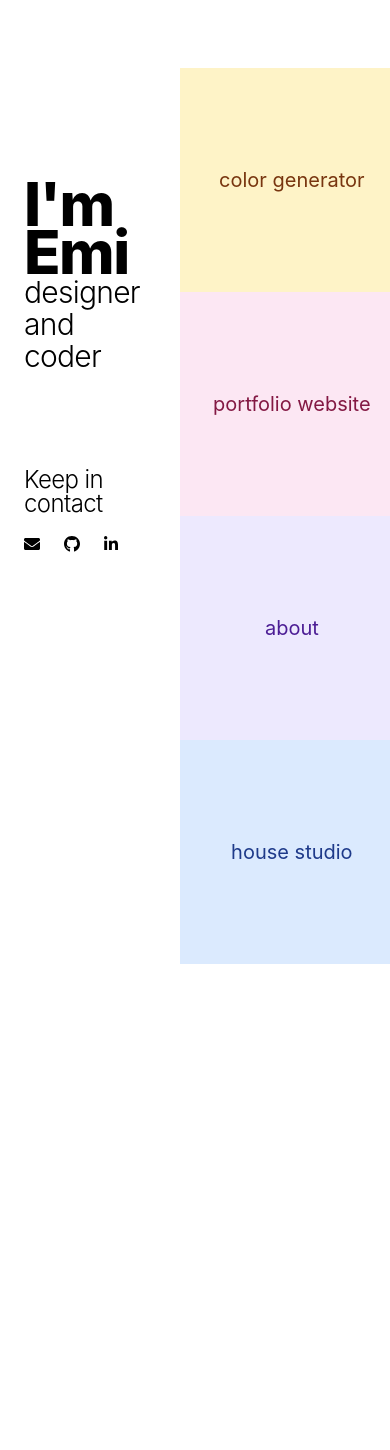
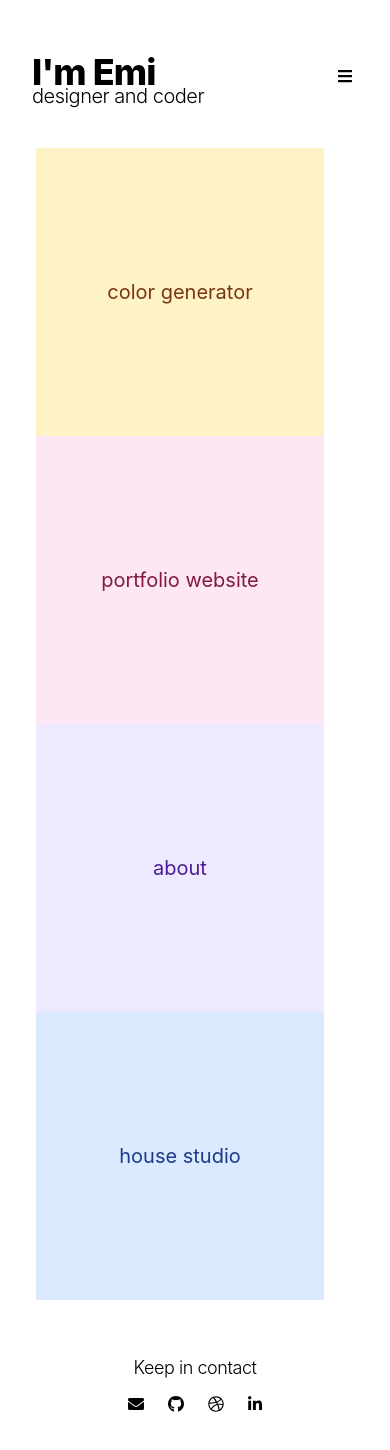
Before and after one commit to e-cmt/emi-codes, a Next.js app: page / in a window 390 px wide. Shown: the top 1450 px of the page. Before the commit the page ends 1016 px from the top, so only its background shows below. Built offline with nearby package versions, Linux system fonts and the light colour scheme.

Commit message:
Mobile menu, mobile layout update

```diff
--- a/components/layout.js
+++ b/components/layout.js
@@ -2,15 +2,24 @@ import Head from "next/head";
 import styles from "./layout.module.css";
 import Image from "next/image";
 import Link from "next/link";
+import React, { useState, useEffect, useRef } from "react";
 import { FontAwesomeIcon } from "@fortawesome/react-fontawesome";
-import { faEnvelope } from "@fortawesome/free-solid-svg-icons";
-import { faGithub, faLinkedinIn } from "@fortawesome/free-brands-svg-icons";
+import { faBars, faEnvelope } from "@fortawesome/free-solid-svg-icons";
+import {
+  faDribbble,
+  faGithub,
+  faLinkedinIn,
+} from "@fortawesome/free-brands-svg-icons";
 
 const name = "I'm Emi";
 const lead = "designer and coder";
 export const siteTitle = "Emi's Portfolio";
 
 export default function Layout({ children }) {
+  const dropdownRef = useRef(null);
+  const [isActive, setIsActive] = useState(false);
+  const onClick = () => setIsActive(!isActive);
+
   return (
     <div className={styles.container}>
       <Head>
@@ -19,6 +28,87 @@ export default function Layout({ children }) {
         <meta property="og:image" content={`/favicon.png`} />
         <meta name="og:title" content={siteTitle} />
       </Head>
+
+      <div className="w-full sm:hidden">
+        <div className="flex flex-row w-10/12 justify-between mt-16 ml-8 mr-8">
+          <div>
+            <Link href="/">
+              <a>
+                <h1 className={styles.heading}>I'm Emi</h1>
+                <h6 className={styles.lead}>designer and coder</h6>
+              </a>
+            </Link>
+          </div>
+          <div className="menu-container">
+            <button
+              onClick={onClick}
+              className="menu-trigger"
+              className="h-6 w-6 text-black"
+            >
+              <FontAwesomeIcon icon={faBars} />
+            </button>
+          </div>
+        </div>
+        <nav
+          ref={dropdownRef}
+          className={[
+            `menu ${isActive ? "active" : "hidden"}`,
+            "delay-200",
+            "duration-200",
+          ].join(" ")}
+        >
+          <ul className="flex flex-col mt-4">
+            <li>
+              <Link href="/projects/color-generator">
+                <a
+                  onClick={() => {
+                    setIsActive(false);
+                  }}
+                  className="flex justify-center transition-opacity"
+                >
+                  <h6 className={styles.links}>color generator</h6>
+                </a>
+              </Link>
+            </li>
+            <li>
+              <Link href="/projects/portfolio-website">
+                <a
+                  onClick={() => {
+                    setIsActive(false);
+                  }}
+                  className="flex justify-center transition-opacity"
+                >
+                  <h6 className={styles.links}>portfolio website</h6>
+                </a>
+              </Link>
+            </li>
+            <li>
+              <Link href="/projects/house-studio">
+                <a
+                  onClick={() => {
+                    setIsActive(false);
+                  }}
+                  className="flex justify-center transition-opacity"
+                >
+                  <h6 className={styles.links}>house studio</h6>
+                </a>
+              </Link>
+            </li>
+            <li>
+              <Link href="/about">
+                <a
+                  onClick={() => {
+                    setIsActive(false);
+                  }}
+                  className="flex justify-center transition-opacity"
+                >
+                  <h6 className={styles.links}>about</h6>
+                </a>
+              </Link>
+            </li>
+          </ul>
+        </nav>
+      </div>
 
       <div
         className={[styles.sidebar, "ml-5", "sm:ml-10", "md:ml-20"].join(" ")}
@@ -31,6 +121,7 @@ export default function Layout({ children }) {
             </a>
           </Link>
         </div>
+
         <div className="mb-16 md:mb-20 xl:mb-36 hidden sm:block">
           <Link href="/projects/color-generator">
             <a>
@@ -70,6 +161,13 @@ export default function Layout({ children }) {
             </Link>
           </div>
           <div className="inline-block icon">
+            <Link href="https://dribbble.com/emi_t">
+              <a>
+                <FontAwesomeIcon className="h-6 w-6" icon={faDribbble} />
+              </a>
+            </Link>
+          </div>
+          <div className="inline-block icon">
             <Link href="https://linkedin.com/in/emi-t">
               <a>
                 <FontAwesomeIcon className="h-6 w-5" icon={faLinkedinIn} />
@@ -80,6 +178,45 @@ export default function Layout({ children }) {
       </div>
 
       <main className={styles.main}>{children}</main>
+
+      <div
+        id="footer"
+        className="flex flex-col justify-center content-center sm:hidden w-full mb-12 "
+      >
+        <p className={[styles.contact, "flex", "justify-center"].join(" ")}>
+          Keep in contact
+        </p>
+        <div className="flex justify-center space-x-6">
+          <div className="inline-block icon">
+            <Link href="mailto:emicodes01@gmail.com">
+              <a>
+                <FontAwesomeIcon className="h-6 w-6" icon={faEnvelope} />
+              </a>
+            </Link>
+          </div>
+          <div className="inline-block icon">
+            <Link href="https://github.com/e-cmt">
+              <a>
+                <FontAwesomeIcon className="h-6 w-6" icon={faGithub} />
+              </a>
+            </Link>
+          </div>
+          <div className="inline-block icon">
+            <Link href="https://dribbble.com/emi_t">
+              <a>
+                <FontAwesomeIcon className="h-6 w-6" icon={faDribbble} />
+              </a>
+            </Link>
+          </div>
+          <div className="inline-block icon">
+            <Link href="https://linkedin.com/in/emi-t">
+              <a>
+                <FontAwesomeIcon className="h-6 w-5" icon={faLinkedinIn} />
+              </a>
+            </Link>
+          </div>
+        </div>
+      </div>
     </div>
   );
 }
--- a/components/layout.module.css
+++ b/components/layout.module.css
@@ -1,27 +1,74 @@
 .container {
-  @apply flex flex-row w-screen min-h-screen;
+  @apply flex flex-col items-start justify-items-center sm:flex-row w-screen min-h-screen;
 }
 
 .sidebar {
-  @apply p-1 w-2/6 mt-44;
+  @apply p-1 sm:w-2/6 mt-44 hidden sm:inline-block;
 }
 
 .main {
-  @apply p-1 w-4/6 min-h-screen mt-16 mb-12 ml-8 sm:ml-12;
+  @apply p-1 w-10/12 sm:w-4/6 min-h-screen mt-8 sm:mt-16 mb-12 ml-8 sm:ml-12;
 }
 
 .heading {
-  @apply text-6xl	font-extrabold tracking-tight;
-  line-height: 3rem;
+  @apply text-4xl sm:text-6xl	font-extrabold tracking-tight leading-4 sm:leading-10;
 }
 
 .lead {
-  @apply text-3xl	font-light tracking-tight leading-8 mb-24;
+  @apply text-xl sm:text-3xl	font-light tracking-tight leading-8 sm:mb-24;
 }
 
 .contact {
-  @apply text-2xl	font-light tracking-tight leading-6 mt-1 mb-4;
+  @apply text-lg sm:text-2xl	font-light tracking-tight leading-6 mt-1 mb-3 sm:mb-4;
 }
 .links {
   @apply text-2xl	font-light tracking-tight leading-6 mt-4 mb-4 transition duration-500 ease-in-out text-gray-500 hover:text-black transform hover:-translate-x-1 hover:scale-100;
 }
+.menu-container {
+  position: relative;
+}
+.menu {
+  background: #ffffff;
+  border-radius: 8px;
+  position: absolute;
+  top: 60px;
+  right: 0;
+  width: 300px;
+  opacity: 0;
+  visibility: hidden;
+  transform: translateY(-20px);
+  transition: opacity 0.4s ease, transform 0.4s ease, visibility 0.4s;
+}
+
+.menu.active {
+  opacity: 1;
+  visibility: visible;
+  transform: translateY(0);
+}
+
+.menu ul {
+  list-style: none;
+  padding: 0;
+  margin: 0;
+}
+
+.menu li a {
+  text-decoration: none;
+  padding: 15px 20px;
+  display: block;
+}
+.menu-trigger {
+  background: #ffffff;
+  border-radius: 90px;
+  cursor: pointer;
+  display: flex;
+  justify-content: space-between;
+  align-items: center;
+  border: none;
+  vertical-align: middle;
+  transition: box-shadow 0.4s ease;
+}
+
+.menu-trigger button {
+  border-radius: 90px;
+}
--- a/pages/about.js
+++ b/pages/about.js
@@ -21,13 +21,13 @@ export default function About() {
         <title>About</title>
       </Head>
 
-      <div className="w-10/12 flex flex-col lg:flex-row items-start lg:items-center lg:justify-items-center">
+      <div className="w-11/12 sm:w-10/12 flex flex-col lg:flex-row items-start lg:items-center lg:justify-items-center mb-8">
         <img
-          className="w-10/12 sm:6/12 md:w-5/12 xl:w-4/12 2xl:w-3/12"
+          className="w-full sm:6/12 md:w-5/12 xl:w-4/12 2xl:w-3/12"
           src="/images/profile_pic.png"
         ></img>
-        <div className="w-11/12 lg:w-8/12 lg:p-10 pt-16">
-          <h1 className="text-4xl font-medium	tracking-widest pb-8">
+        <div className="w-full lg:w-8/12 lg:p-10 pt-16">
+          <h1 className="text-2xl sm:text-4xl font-medium	tracking-widest pb-8">
             Hey there! I'm Emi.
           </h1>
           <p className="text-base font-light">
@@ -42,7 +42,7 @@ export default function About() {
         <h6 className="text-base font-medium pb-4">
           Technologies I've been working with:
         </h6>
-        <ul className="flex flex-col lg:flex-row justify-between text-base font-light pb-12">
+        <ul className="flex flex-row flex-wrap text-base font-light items-start justify-start gap-8 pb-12">
           <li className="h-6 w-6 pb-1">
             <FontAwesomeIcon icon={faHtml5} />
           </li>
@@ -71,7 +71,7 @@ export default function About() {
             <FontAwesomeIcon icon={faFigma} />
           </li>
         </ul>
-        <Link className="pb-4" href="/">
+        <Link className="pb-2" href="/">
           <a className="underline text-base font-medium block sm:hidden">
             back
           </a>
--- a/pages/projects/[id].js
+++ b/pages/projects/[id].js
@@ -44,27 +44,27 @@ function ProjectLayout({ id }) {
   }
   return (
     <>
-      <img className="w-10/12" src={project.hero}></img>
-      <div className="w-10/12 p-6 pt-16 pb-16">
+      <img className="w-11/12 sm:w-10/12" src={project.hero}></img>
+      <div className="w-10/12 sm:p-6 pt-8 sm:pt-16 pb-8 sm:pb-16">
         <div>
-          <h1 className="text-4xl font-medium	tracking-widest	pb-12">
+          <h1 className="text-4xl font-medium	tracking-widest	pb-8 sm:pb-12">
             {project.title}
           </h1>
         </div>
-        <h6 className="text-base font-medium pb-4">TECH</h6>
-        <ul className="flex flex-col sm:flex-row justify-between text-base font-light pb-12">
+        <h6 className="text-base font-medium pb-2 sm:pb-4">TECH</h6>
+        <ul className="flex flex-col sm:flex-row justify-between text-base font-light pb-8 sm:pb-12">
           {project.tags.map((tag) => (
             <li className="text-sm pb-1">{tag}</li>
           ))}
         </ul>
         <h6 className="text-base font-medium pb-4">ABOUT THE PROJECT</h6>
         <p className="text-base font-light pb-6">{project.text}</p>
-        <div className="flex flex-col sm:flex-row sm:flex-wrap items-start justify-start gap-8 pb-12">
+        <div className="flex flex-col sm:flex-row sm:flex-wrap items-start justify-start gap-4 md:gap-8 pb-12">
           {project.img.map((img) => (
             <img className="flex w-11/12 md:w-8/12 lg:w-5/12" src={img}></img>
           ))}
         </div>
-        <Link className="pb-4" href="/">
+        <Link className="" href="/">
           <a className="underline text-base font-medium block sm:hidden">
             back
           </a>
```
Also changed, not shown: pages/index.js (+4 -4 lines).
